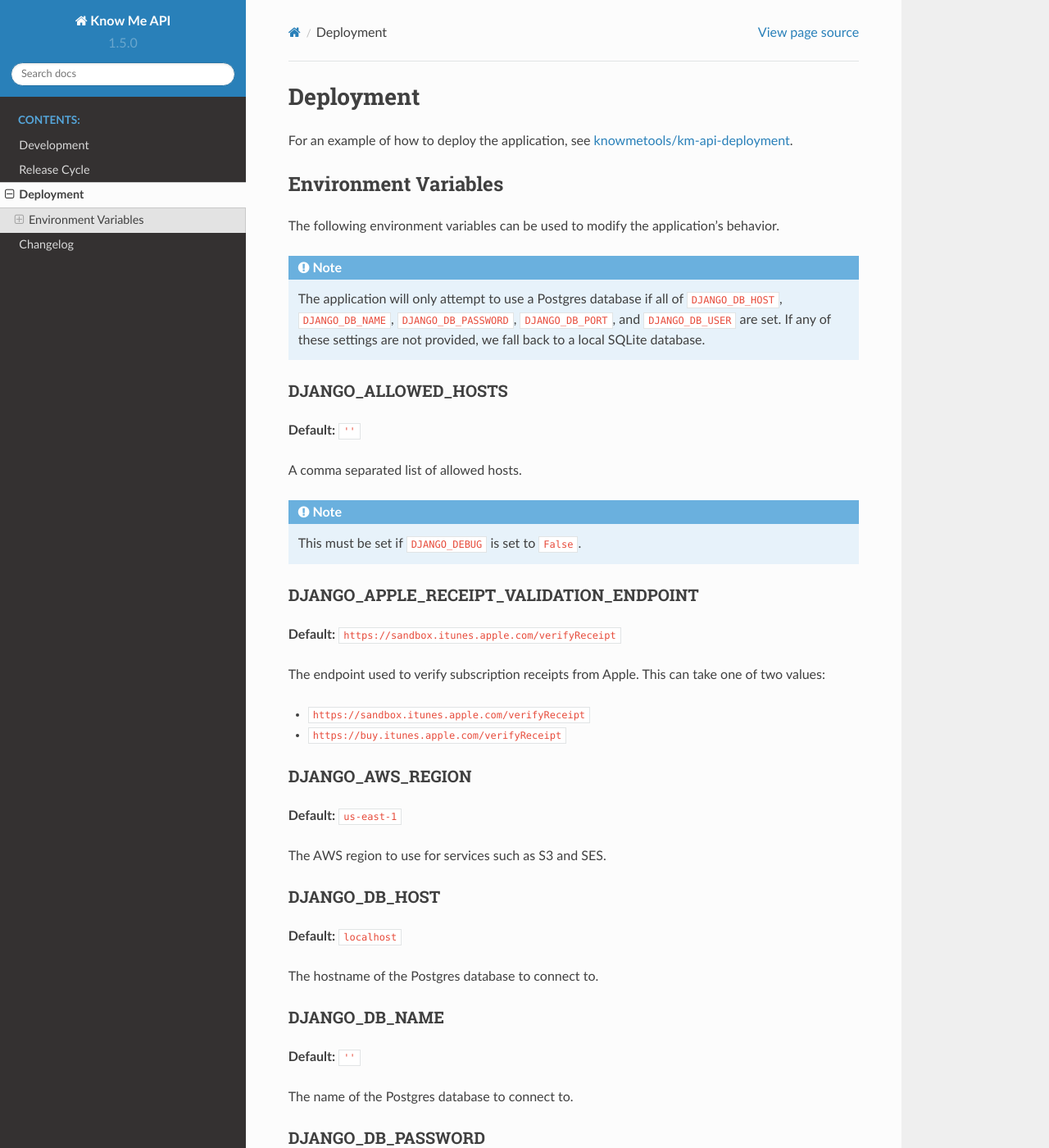
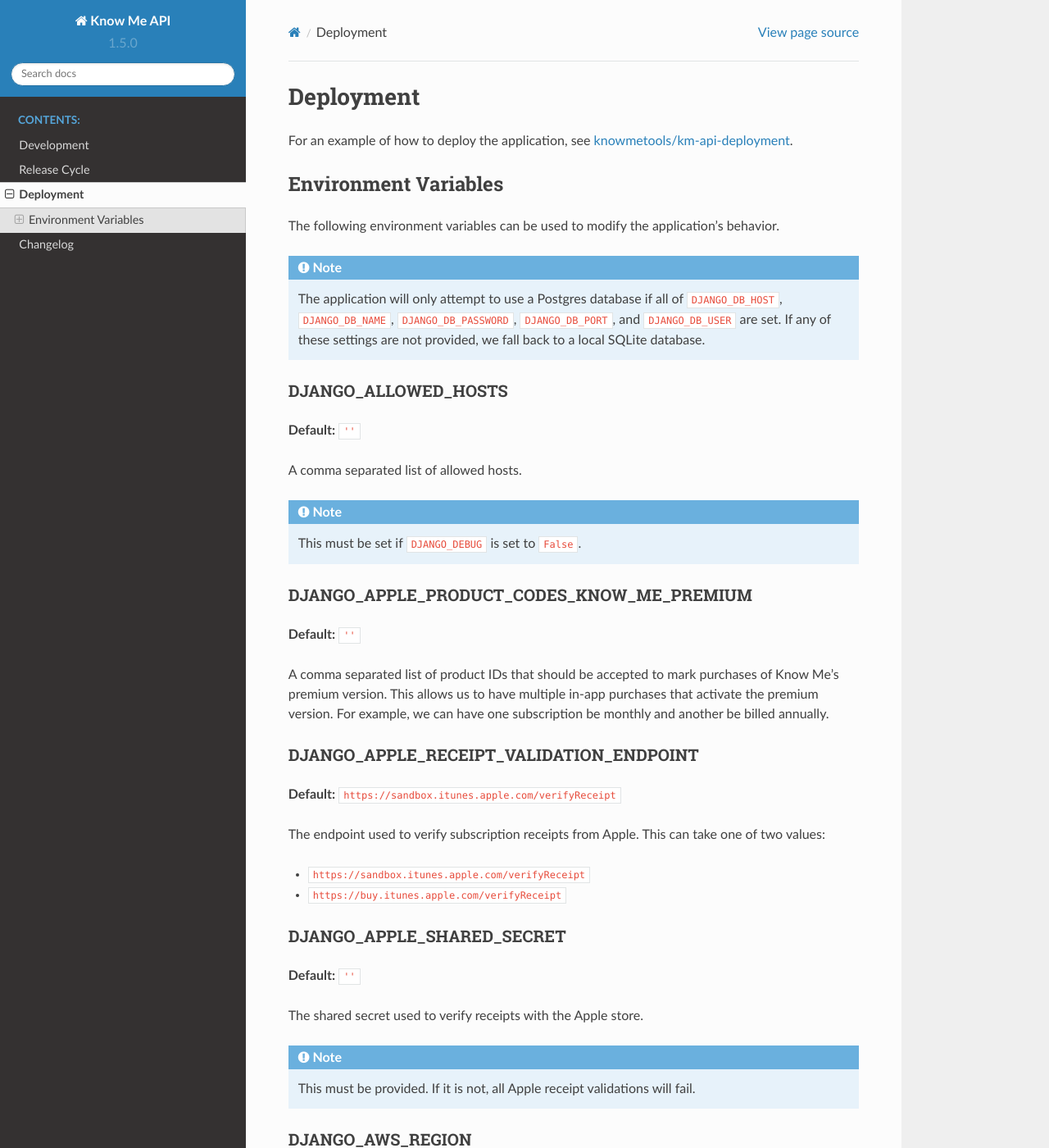
Before and after one commit to knowmetools/km-api, a Sphinx documentation site: the page built from docs/deployment.rst, in a window 1280 px wide and 1400 px high. Shown: the whole window at 82% size. Built offline with Sphinx 7.4.7 and the Read the Docs theme 2.0.0, drawn with Linux system fonts in a browser that asks for light colours; pages that are not in the unit, such as notebooks, are missing from menus.

Commit message:
Document Apple receipt validation requirements.
Added documentation about the environment variables used to configure
the receipt validation process.

[ci skip]

```diff
--- a/docs/deployment.rst
+++ b/docs/deployment.rst
@@ -25,6 +25,13 @@ A comma separated list of allowed hosts.
 
     This must be set if ``DJANGO_DEBUG`` is set to ``False``.
 
+DJANGO_APPLE_PRODUCT_CODES_KNOW_ME_PREMIUM
+------------------------------------------
+
+**Default:** ``''``
+
+A comma separated list of product IDs that should be accepted to mark purchases of Know Me's premium version. This allows us to have multiple in-app purchases that activate the premium version. For example, we can have one subscription be monthly and another be billed annually.
+
 DJANGO_APPLE_RECEIPT_VALIDATION_ENDPOINT
 ----------------------------------------
 
@@ -34,6 +41,17 @@ The endpoint used to verify subscription receipts from Apple. This can take one
 
 * ``https://sandbox.itunes.apple.com/verifyReceipt``
 * ``https://buy.itunes.apple.com/verifyReceipt``
+
+DJANGO_APPLE_SHARED_SECRET
+--------------------------
+
+**Default:** ``''``
+
+The shared secret used to verify receipts with the Apple store.
+
+.. note::
+
+    This must be provided. If it is not, all Apple receipt validations will fail.
 
 DJANGO_AWS_REGION
 -----------------
```
Also changed, not shown: docs/changelog.rst (+8 -0 lines).
